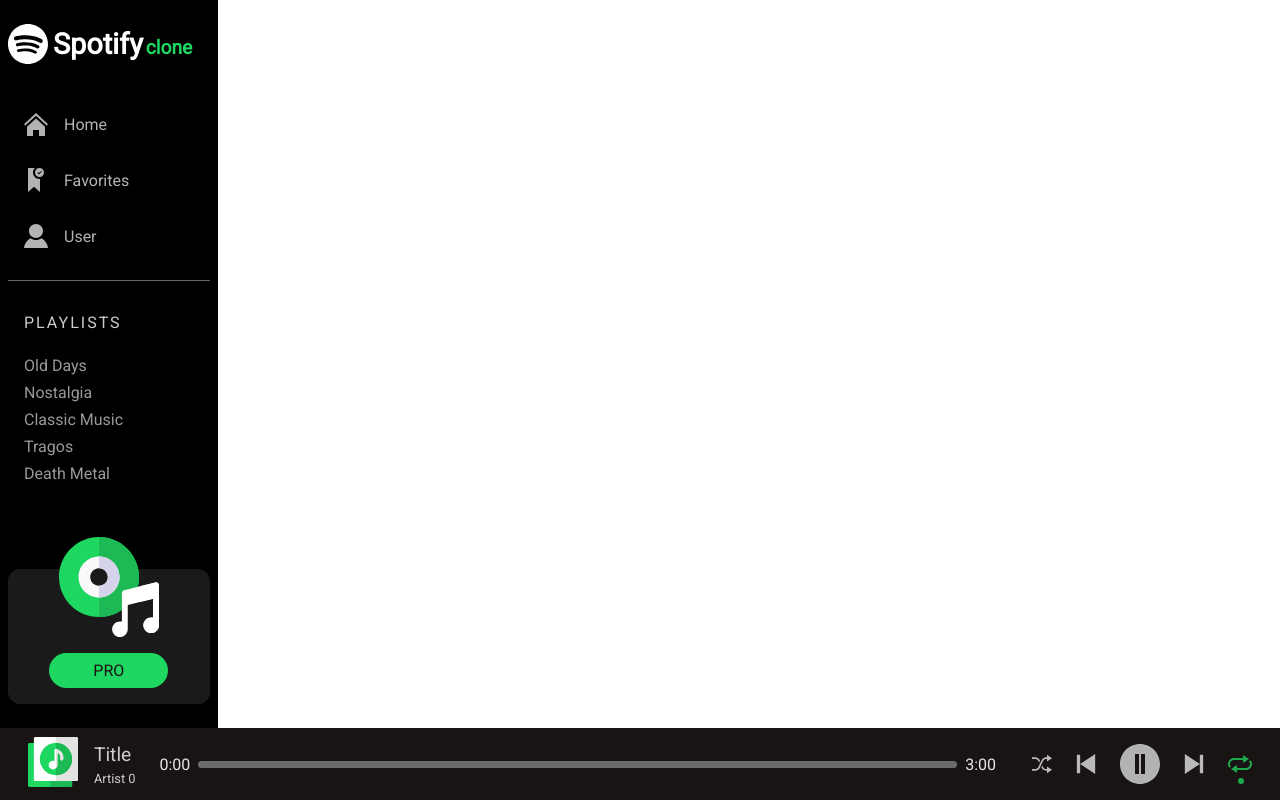
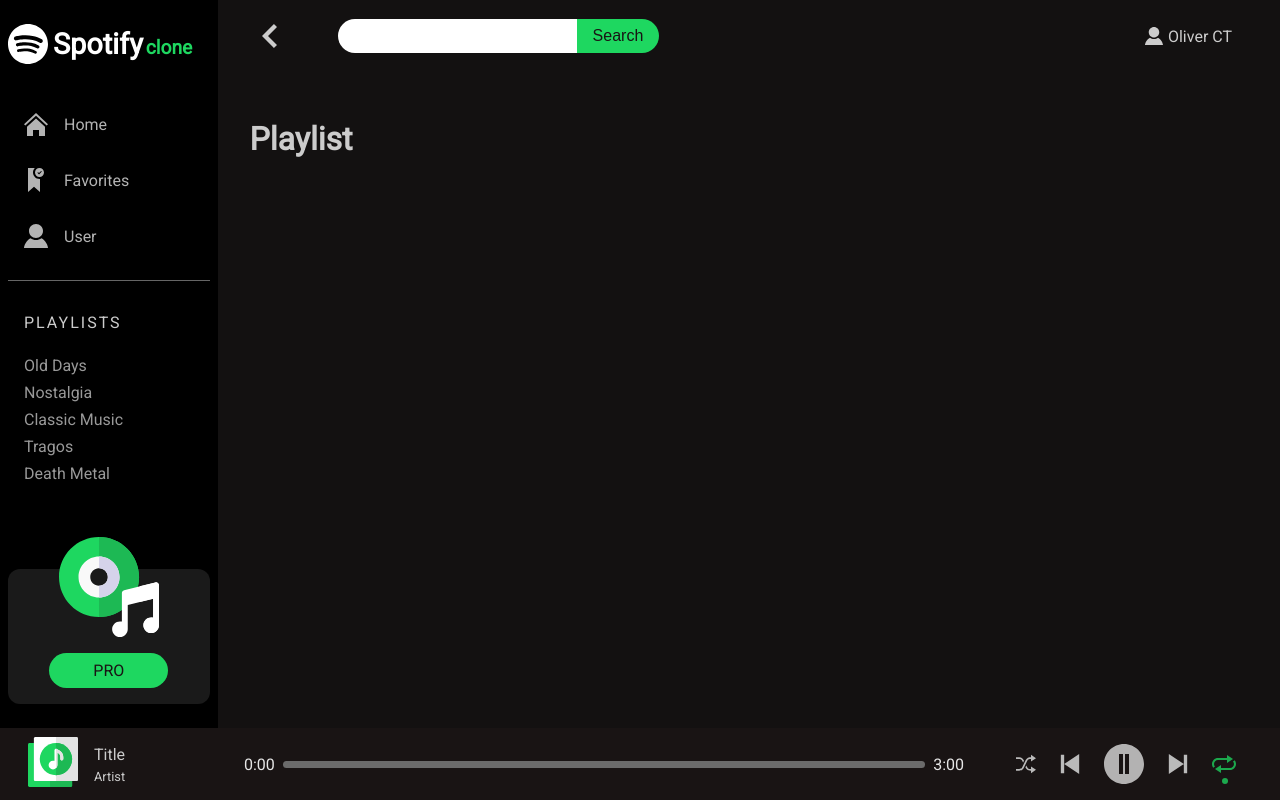
Before and after one commit to olivercastroteran/spotify-clone, a React (Create React App) app: page /playlist/1 in a window 1280 px wide. Before the commit this address had no page. Built offline with nearby package versions, Linux system fonts and the light colour scheme.

Commit message:
double playback audio bug fixed

```diff
--- a/src/App.js
+++ b/src/App.js
@@ -1,12 +1,13 @@
 import './App.scss';
 import { BrowserRouter, Switch, Route } from 'react-router-dom';
-import { Login, Home, Favorites, User, NotFound } from './views';
+import { Login, Home, Favorites, User, Playlist, NotFound } from './views';
 import Sidebar from './components/sidebar/Sidebar';
 import Player from './components/player/Player';
 import { useSelector } from 'react-redux';
 
 function App() {
   const isLoggedIn = useSelector((state) => state.auth.isLoggedIn);
+  const currentPlaylist = useSelector((state) => state.music.playlists[0]);
 
   if (!isLoggedIn) {
     return <Login />;
@@ -16,11 +17,12 @@ function App() {
     <BrowserRouter>
       <div className="app">
         <Sidebar />
-        <Player />
+        <Player currentPlaylist={currentPlaylist} />
         <Switch>
           <Route exact path="/" component={Home} />
           <Route path="/favorites" component={Favorites} />
           <Route path="/user" component={User} />
+          <Route path="/playlist/:id" component={Playlist} />
           <Route component={NotFound} />
         </Switch>
       </div>
--- /dev/null
+++ b/src/assets/icons/index.js
@@ -0,0 +1,5 @@
+export { ReactComponent as PlayIcon } from './play.svg';
+export { ReactComponent as PauseIcon } from './pause.svg';
+export { ReactComponent as ArrowIcon } from './arrowIcon.svg';
+export { ReactComponent as RandomIcon } from './random.svg';
+export { ReactComponent as LoopIcon } from './loop.svg';
--- a/src/components/player/Player.js
+++ b/src/components/player/Player.js
@@ -1,15 +1,15 @@
 import { useState, useEffect, useCallback, useRef } from 'react';
 import './Player.scss';
-import { useSelector } from 'react-redux';
 import { ReactComponent as AlbumIcon } from '../../assets/images/album.svg';
-import { ReactComponent as PlayIcon } from '../../assets/icons/play.svg';
-import { ReactComponent as PauseIcon } from '../../assets/icons/pause.svg';
-import { ReactComponent as ArrowIcon } from '../../assets/icons/arrowIcon.svg';
-import { ReactComponent as RandomIcon } from '../../assets/icons/random.svg';
-import { ReactComponent as LoopIcon } from '../../assets/icons/loop.svg';
+import {
+  PlayIcon,
+  PauseIcon,
+  ArrowIcon,
+  RandomIcon,
+  LoopIcon,
+} from '../../assets/icons';
 
-const Player = () => {
-  const nostalgiaPlaylist = useSelector((state) => state.music.playlists[0]);
+const Player = ({ currentPlaylist }) => {
   const [isPlaying, setIsPlaying] = useState(false);
   const [playlist, setPlaylist] = useState([]);
   const [songIndex, setSongIndex] = useState(0);
@@ -20,16 +20,20 @@ const Player = () => {
   const [progressPercent, setProgressPercent] = useState(0);
   const progressRef = useRef();
 
-  const getPlaylist = useCallback(async () => {
-    const newPLaylist = await nostalgiaPlaylist?.songs.map(
+  useEffect(() => {
+    const newPLaylist = currentPlaylist?.songs.map(
       (song) => new Audio(song.src)
     );
     setPlaylist(newPLaylist);
-  }, [nostalgiaPlaylist]);
 
-  useEffect(() => {
-    getPlaylist();
-  }, [nostalgiaPlaylist, getPlaylist]);
+    let currentAudio =
+      playlist && playlist?.find((audio) => false === audio.paused);
+
+    if (currentAudio) {
+      currentAudio.pause();
+    }
+    // eslint-disable-next-line
+  }, [currentPlaylist]);
 
   const playSong = useCallback(() => {
     setIsPlaying(true);
@@ -52,7 +56,7 @@ const Player = () => {
 
   const pauseSong = useCallback(() => {
     setIsPlaying(false);
-    playlist[songIndex].pause();
+    playlist && playlist[songIndex]?.pause();
   }, [playlist, songIndex]);
 
   const prevSong = () => {
@@ -124,6 +128,8 @@ const Player = () => {
       playlist &&
         playlist[songIndex]?.addEventListener('ended', () => {
           setIsPlaying(false);
+          playlist[songIndex].currentTime = 0;
+          setCurrentTime('0:00');
         });
     }
     return () => {
@@ -133,9 +139,11 @@ const Player = () => {
       playlist &&
         playlist[songIndex]?.removeEventListener('ended', () => {
           setIsPlaying(false);
+          playlist[songIndex].currentTime = 0;
+          setCurrentTime('0:00');
         });
     };
-  }, [playlist, isLooping, songIndex, nextSong, updateProgress]);
+  }, [playlist, isLooping, songIndex, nextSong, updateProgress, pauseSong]);
 
   useEffect(() => {
     setIsPlaying(false);
@@ -155,8 +163,14 @@ const Player = () => {
           <AlbumIcon />
         </div>
         <div className="player__album--data">
-          <p className="player__album--title">Title</p>
-          <p className="player__album--artist">Artist {songIndex}</p>
+          <p className="player__album--title">
+            {currentPlaylist ? currentPlaylist.songs[songIndex].title : 'Title'}
+          </p>
+          <p className="player__album--artist">
+            {currentPlaylist
+              ? currentPlaylist.songs[songIndex].artist
+              : 'Artist'}
+          </p>
         </div>
       </div>
 
--- a/src/components/player/Player.scss
+++ b/src/components/player/Player.scss
@@ -12,6 +12,7 @@
 
   &__album {
     display: flex;
+    min-width: 12rem;
     align-items: center;
     color: #ccc;
     margin-left: 0.75rem;
@@ -21,7 +22,7 @@
     }
 
     &--title {
-      font-size: 1.2rem;
+      font-size: 1rem;
       margin-bottom: 5px;
     }
 
@@ -55,6 +56,8 @@
 
   &__controls {
     display: flex;
+    min-width: 15rem;
+    margin: 0 1rem;
     align-items: center;
     justify-content: space-between;
     position: relative;
--- a/src/views/home/components/playlists/Playlist/Playlist.js
+++ b/src/views/home/components/playlists/Playlist/PlaylistItem.js
@@ -1,9 +1,10 @@
-import './Playlist.scss';
+import './PlaylistItem.scss';
 import { ReactComponent as AlbumIcon } from '../../../../../assets/icons/album.svg';
+import { Link } from 'react-router-dom';
 
-const PlaylistItem = ({ title, songs }) => {
+const PlaylistItem = ({ title, songs, id }) => {
   return (
-    <div className="playlistItem">
+    <Link to={`/playlist/${id}`} className="playlistItem">
       <div className="playlistItem-left">
         <AlbumIcon />
       </div>
@@ -11,7 +12,7 @@ const PlaylistItem = ({ title, songs }) => {
         <h3>{title}</h3>
         <p>{songs.length} songs</p>
       </div>
-    </div>
+    </Link>
   );
 };
 
--- a/src/views/home/components/playlists/Playlist/Playlist.scss
+++ b/src/views/home/components/playlists/Playlist/PlaylistItem.scss
@@ -1,5 +1,7 @@
 .playlistItem {
   cursor: pointer;
+  text-decoration: none;
+  color: #ccc;
   display: flex;
   align-items: center;
   justify-content: space-around;
@@ -10,11 +12,16 @@
 
   &:hover {
     background-color: #3f7a54;
+    transform: scale(1.02);
     color: #fff;
 
     svg path {
       fill: #fff;
     }
+  }
+
+  &:active {
+    transform: scale(1);
   }
 
   &-right {
--- a/src/views/home/components/playlists/Playlists.js
+++ b/src/views/home/components/playlists/Playlists.js
@@ -1,7 +1,7 @@
 import { useEffect, useState } from 'react';
 import './Playlists.scss';
 import { useDispatch, useSelector } from 'react-redux';
-import PlaylistItem from './Playlist/Playlist';
+import PlaylistItem from './Playlist/PlaylistItem';
 import Spinner from '../../../../components/UI/spinner/Spinner';
 import useFirestore from '../../../../hooks/useFirestore';
 import { setPlaylists } from '../../../../store/actions/musicActions';
--- a/src/views/index.js
+++ b/src/views/index.js
@@ -1,5 +1,6 @@
 export { default as Home } from './home/Home';
 export { default as Favorites } from './favorites/Favorites';
 export { default as User } from './user/User';
+export { default as Login } from './login/Login';
+export { default as Playlist } from './playlist/Playlist';
 export { default as NotFound } from './404/NotFound';
-export { default as Login } from './login/Login';
--- /dev/null
+++ b/src/views/playlist/Playlist.js
@@ -0,0 +1,13 @@
+import './Playlist.scss';
+import { Header } from '../home/components';
+
+const Playlist = () => {
+  return (
+    <div className="playlist-container">
+      <Header />
+      <h1>Playlist</h1>
+    </div>
+  );
+};
+
+export default Playlist;
--- /dev/null
+++ b/src/views/playlist/Playlist.scss
@@ -0,0 +1,7 @@
+.playlist-container {
+  height: 91vh;
+  flex: 1;
+  background-color: #131111;
+  color: #ccc;
+  padding: 1rem 2rem;
+}
```
